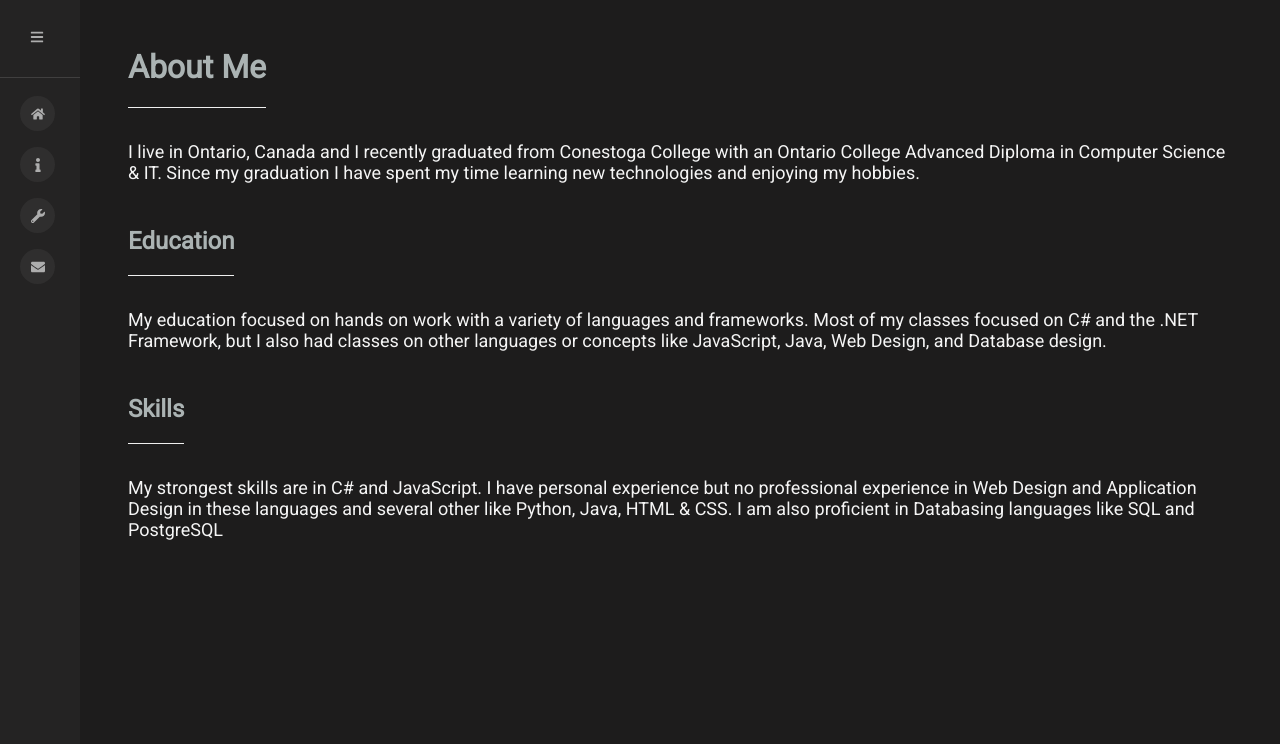
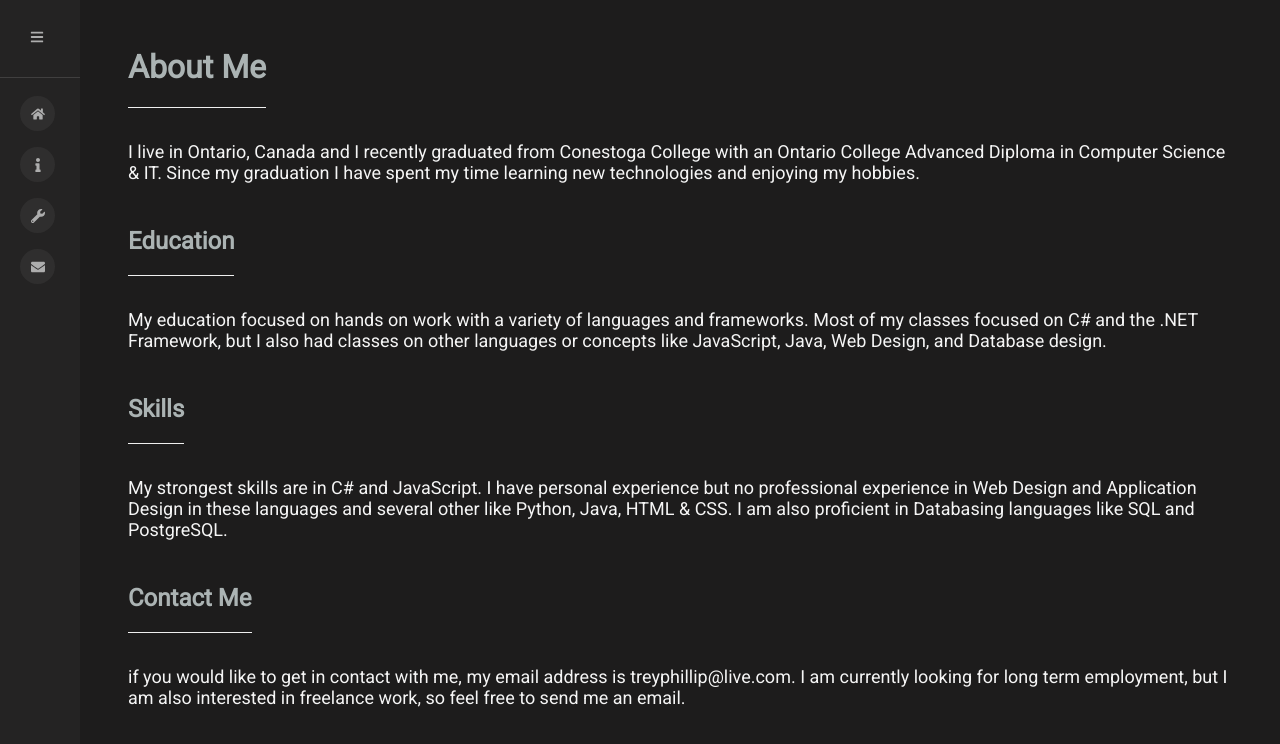
Before and after one commit to TreyPhillip/Portfolio, a React (Create React App) app: page /#/About in a window 1280 px wide. Shown: the top 744 px of the page. Built offline with nearby package versions, Linux system fonts and the light colour scheme.

Commit message:
contact block

```diff
--- a/src/components/About/About.js
+++ b/src/components/About/About.js
@@ -30,7 +30,16 @@ class About extends Component {
                     Web Design and Application Design in these languages
                     and several other like Python, Java, HTML & CSS. I am
                     also proficient in Databasing languages like SQL and
-                    PostgreSQL
+                    PostgreSQL.
+                </p>
+                <header className="head">
+                    <h2>Contact Me</h2>
+                </header>
+                <p className="block">
+                    if you would like to get in contact with me, my email
+                    address is treyphillip@live.com. I am currently looking
+                    for long term employment, but I am also interested
+                    in freelance work, so feel free to send me an email.
                 </p>
             </main>
         );
```
